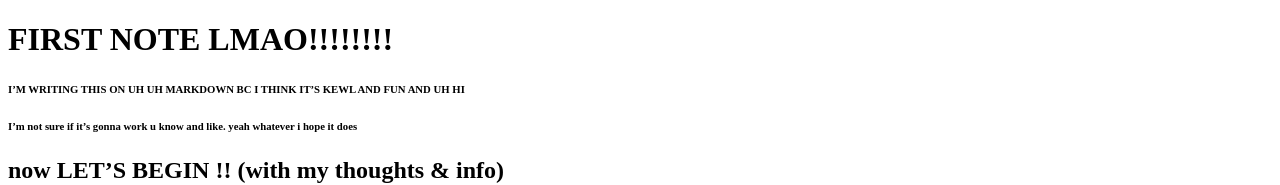
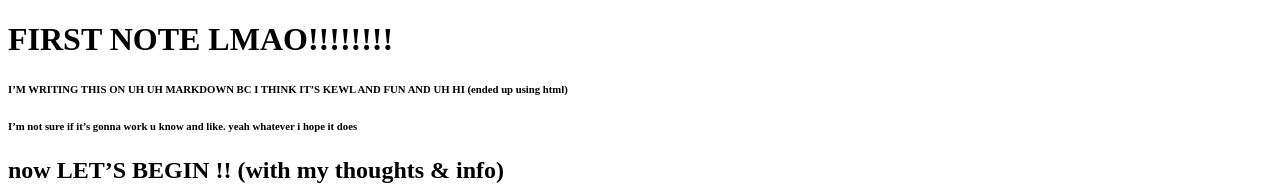
Before and after one commit to Jasiabu/Jasiabu.github.io, a plain HTML site: page index.html in a window 1280 px wide. Shown: the top 185 px of the page. Drawn offline with Linux system fonts and the light colour scheme.

Commit message:
Update index.html

```diff
--- a/index.html
+++ b/index.html
@@ -9,7 +9,7 @@
   <body>
     <main>
         <h1 id="first-note-lmao">FIRST NOTE LMAO!!!!!!!!</h1>
-      <h6 id="im-writing-this-on-uh-uh-markdown-bc-i-think-its-kewl-and-fun-and-uh-hi">I’M WRITING THIS ON UH UH MARKDOWN BC I THINK IT’S KEWL AND FUN AND UH HI</h6>
+      <h6 id="im-writing-this-on-uh-uh-markdown-bc-i-think-its-kewl-and-fun-and-uh-hi">I’M WRITING THIS ON UH UH MARKDOWN BC I THINK IT’S KEWL AND FUN AND UH HI (ended up using html)</h6>
       <h6 id="im-not-sure-if-its-gonna-work-u-know-and-like.-yeah-whatever-i-hope-it-does">I’m not sure if it’s gonna work u know and like. yeah whatever i hope it does</h6>
     <h2 id="now-lets-begin-with-my-thoughts-info">now LET’S BEGIN !! (with my thoughts &amp; info)</h2>
       <p>SO U NOTICED I WAS GONE RIGHT? ok i’m normally not this busy but recently i’ve been this busy !! :’p</p>
```
